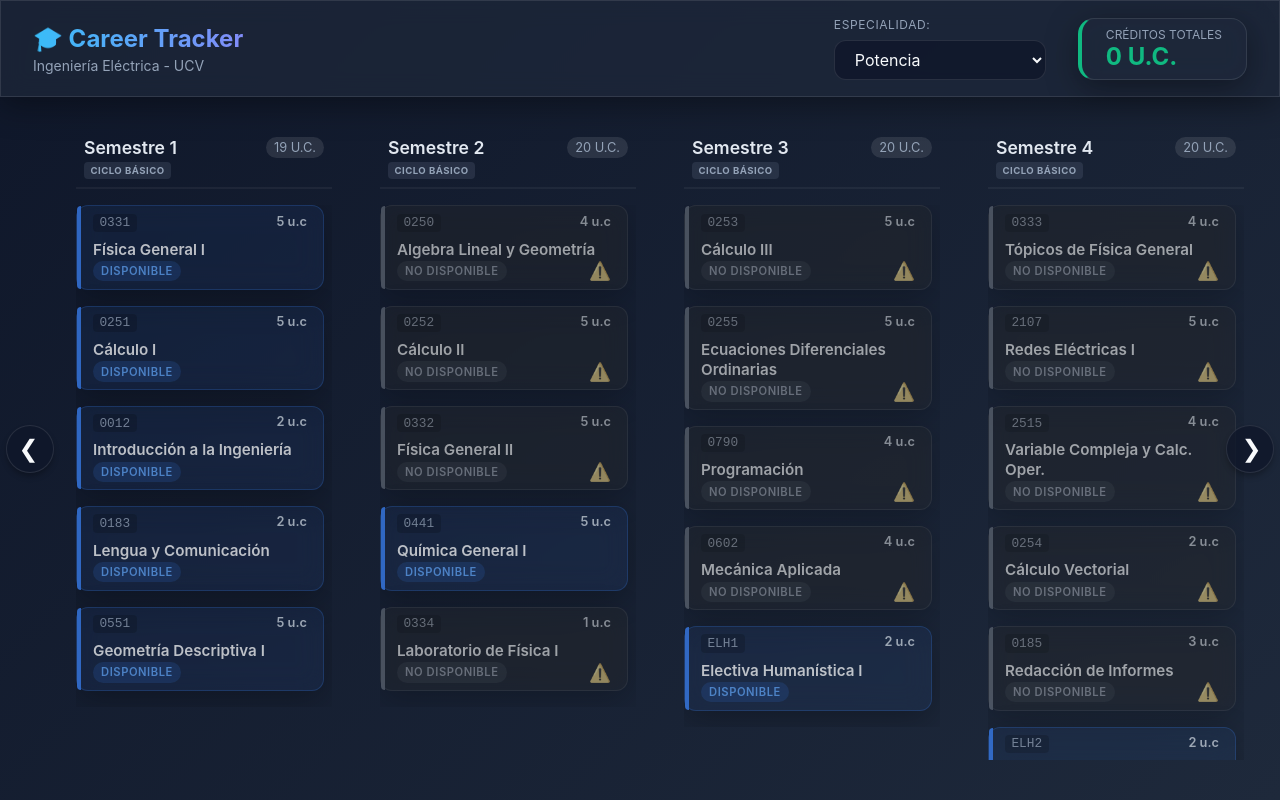
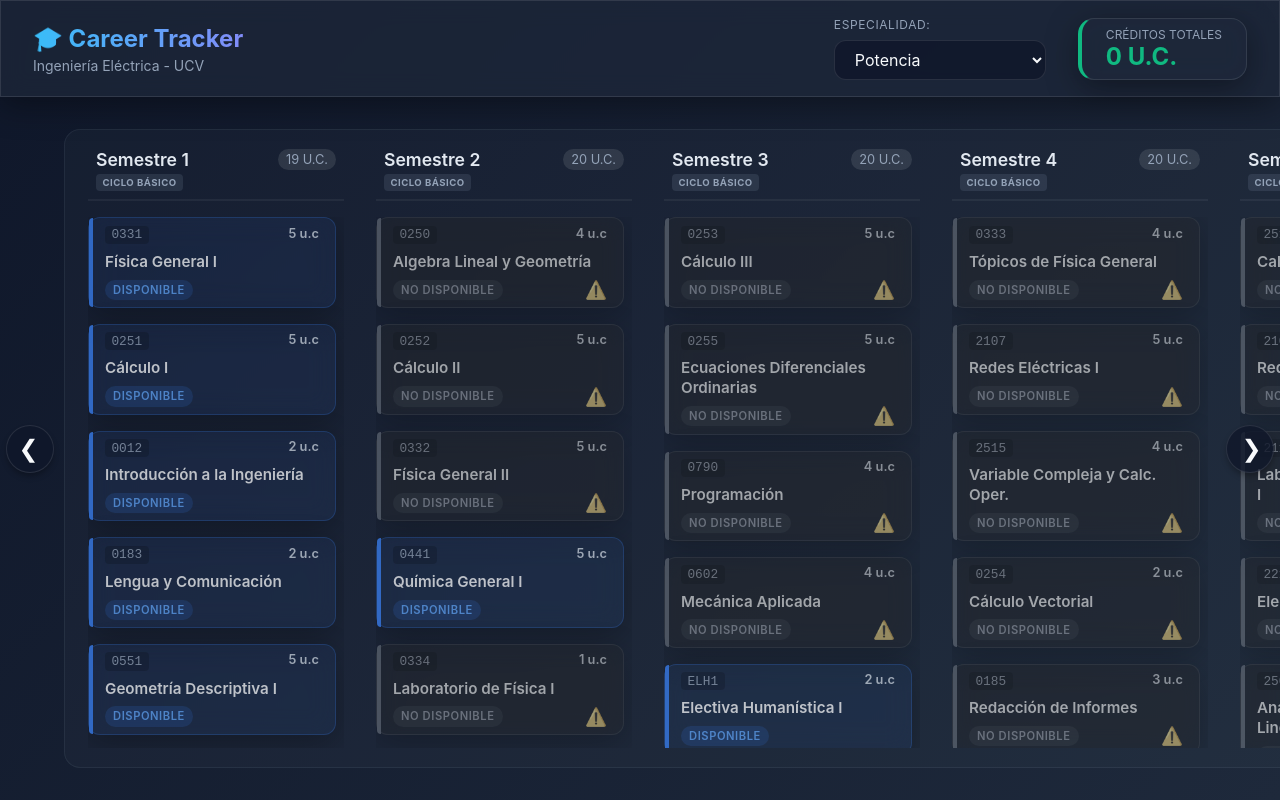
Before and after one commit to edwarhman/career-tracker, a React (Vite) app: page / in a window 1280 px wide. Built offline with nearby package versions, Linux system fonts and the light colour scheme.

Commit message:
feat: wrap basic cycle semesters in a styled container and update subject card typography

```diff
--- a/src/App.jsx
+++ b/src/App.jsx
@@ -100,6 +100,7 @@ function App() {
         <main className="board-container" ref={scrollRef}>
           <div className="semesters-grid">
             {/* Ciclo Básico */}
+            <div className="basic-cycle-group">
               {semesters.filter(sem => sem < 8).map(sem => {
                 const subjects = getSubjectsForSemester(sem);
                 if (subjects.length === 0) return null;
@@ -134,6 +135,7 @@ function App() {
                 </div>
               );
             })}
+            </div>
 
             {/* Ciclo Especializado */}
             <div className="specialty-group">
--- a/src/index.css
+++ b/src/index.css
@@ -249,17 +249,26 @@ body {
   transition: all 0.3s ease;
 }
 
+.basic-cycle-group, .specialty-group {
+  display: flex;
+  gap: 0.50rem;
+  padding: 0.75rem;
+  border-radius: var(--border-radius-lg);
+}
+
+.basic-cycle-group {
+  background: rgba(148, 163, 184, 0.04);
+  box-shadow: inset 0 0 0 1px rgba(148, 163, 184, 0.1);
+}
+
 .specialty-group {
-  display: flex;
-  gap: 1.5rem;
   background: rgba(56, 189, 248, 0.03);
   box-shadow: inset 0 0 0 1px rgba(56, 189, 248, 0.2);
-  border-radius: var(--border-radius-lg);
-  padding: 0.75rem;
 }
 
 /* Ensure specialty columns inside the group look aligned */
-.specialty-group .semester-col {
+.specialty-group .semester-col,
+.basic-cycle-group .semester-col {
   background: transparent;
   box-shadow: none;
 }
@@ -432,7 +441,7 @@ body {
   font-size: 0.95rem;
   font-weight: 600;
   line-height: 1.3;
-  margin-bottom: 0.1rem;
+  margin-bottom: 0.5rem;
   flex-grow: 1;
   /* Permite que el nombre ocupe el espacio disponible central */
 }
```
Lines whose indentation alone changed are shown as unchanged.
